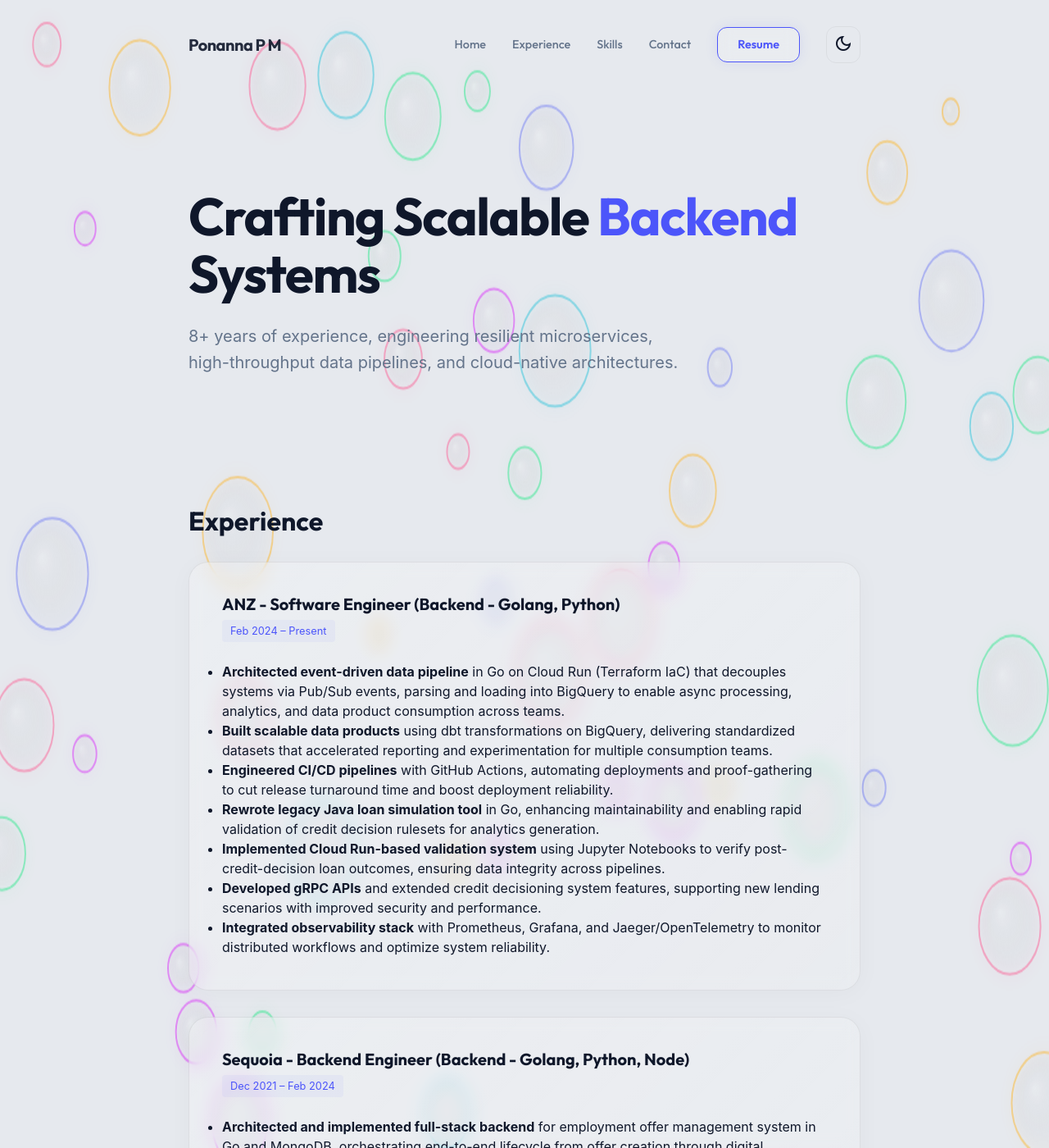
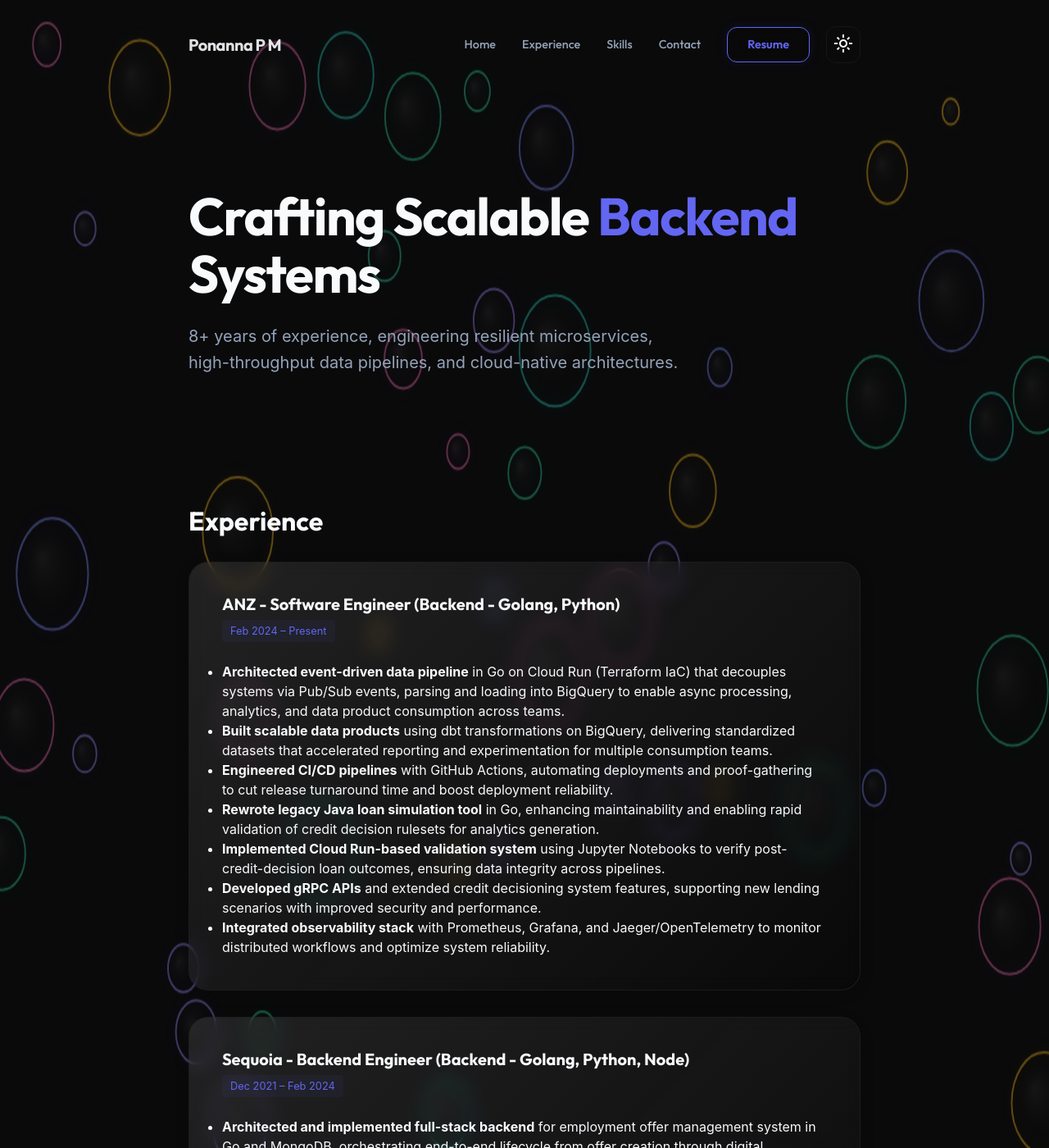
Before and after one commit to puggeraponanna/puggeraponanna.github.io, a Jekyll site: the page built from index.md, in a window 1280 px wide and 1400 px high. Shown: the whole window at 82% size. Built offline with Jekyll 4.4.1, drawn with Linux system fonts in a browser that asks for light colours.

Commit message:
feat: Enhance header layout by repositioning the theme toggle and applying responsive spacing and padding.

```diff
--- a/_includes/header.html
+++ b/_includes/header.html
@@ -8,10 +8,10 @@
       <a href="{{ '/#skills' | relative_url }}">Skills</a>
       <a href="{{ '/#contact' | relative_url }}">Contact</a>
       <a href="/assets/resume.pdf" class="resume-link">Resume</a>
+    </nav>
 
-      <button id="theme-toggle" class="theme-toggle" aria-label="Toggle Theme">
-        <span class="material-symbols-outlined theme-icon">dark_mode</span>
-      </button>
-    </nav>
+    <button id="theme-toggle" class="theme-toggle" aria-label="Toggle Theme">
+      <span class="material-symbols-outlined theme-icon">dark_mode</span>
+    </button>
   </div>
 </header>
--- a/_layouts/default.html
+++ b/_layouts/default.html
@@ -102,7 +102,7 @@
     const themeIcon = document.querySelector('.theme-icon');
     const html = document.documentElement;
 
-    const currentTheme = localStorage.getItem('theme') || 'light';
+    const currentTheme = localStorage.getItem('theme') || 'dark';
     html.setAttribute('data-theme', currentTheme);
     updateIcon(currentTheme);
 
--- a/assets/css/style.css
+++ b/assets/css/style.css
@@ -129,6 +129,7 @@
     display: flex;
     justify-content: space-between;
     align-items: center;
+    gap: 20px;
 }
 
 .site-title {
@@ -144,6 +145,8 @@
     display: flex;
     gap: 32px;
     align-items: center;
+    margin-left: auto;
+    /* Push nav and toggle to the right */
 }
 
 nav a {
@@ -422,6 +425,13 @@
 .theme-toggle:hover {
     background: var(--color-surface-dim);
     border-color: var(--color-primary);
+    transform: translateY(-2px);
+}
+
+@media (max-width: 768px) {
+    .theme-toggle {
+        padding: 6px;
+    }
 }
 
 /* Responsive */
```
